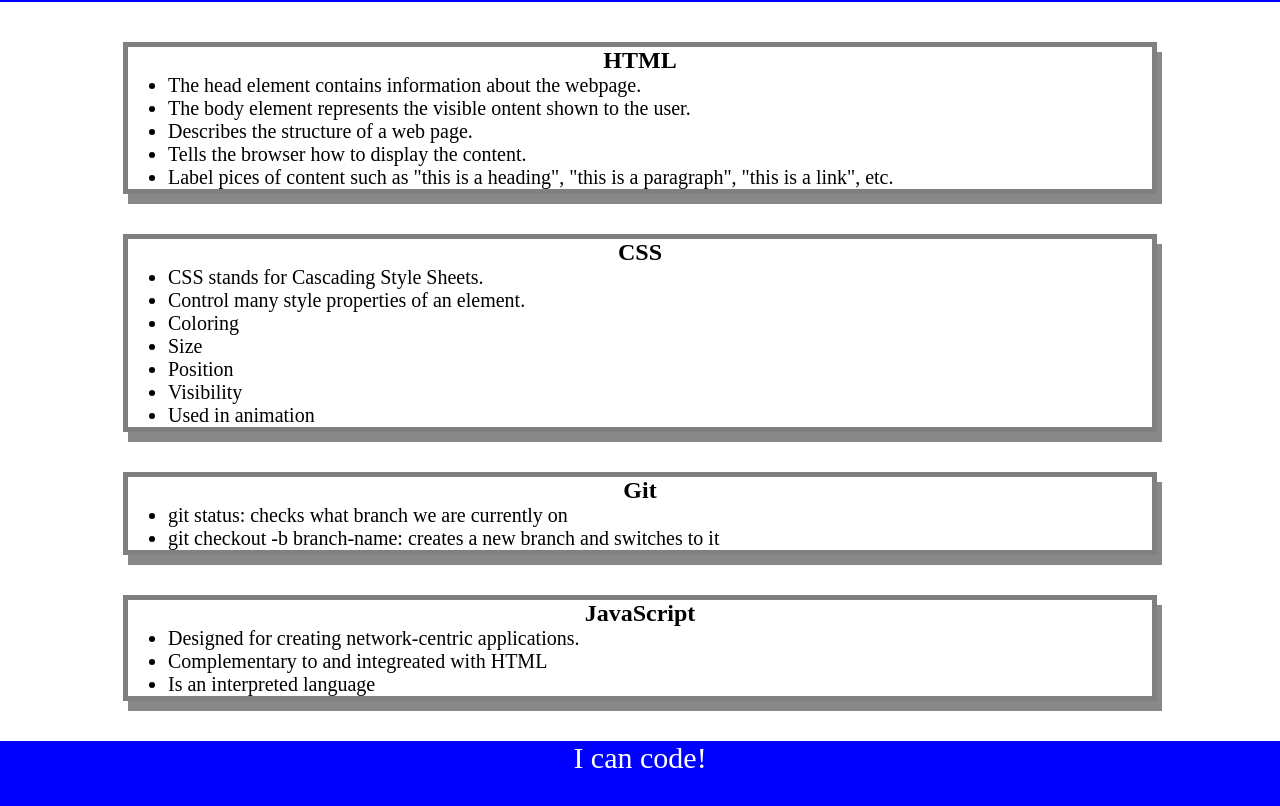
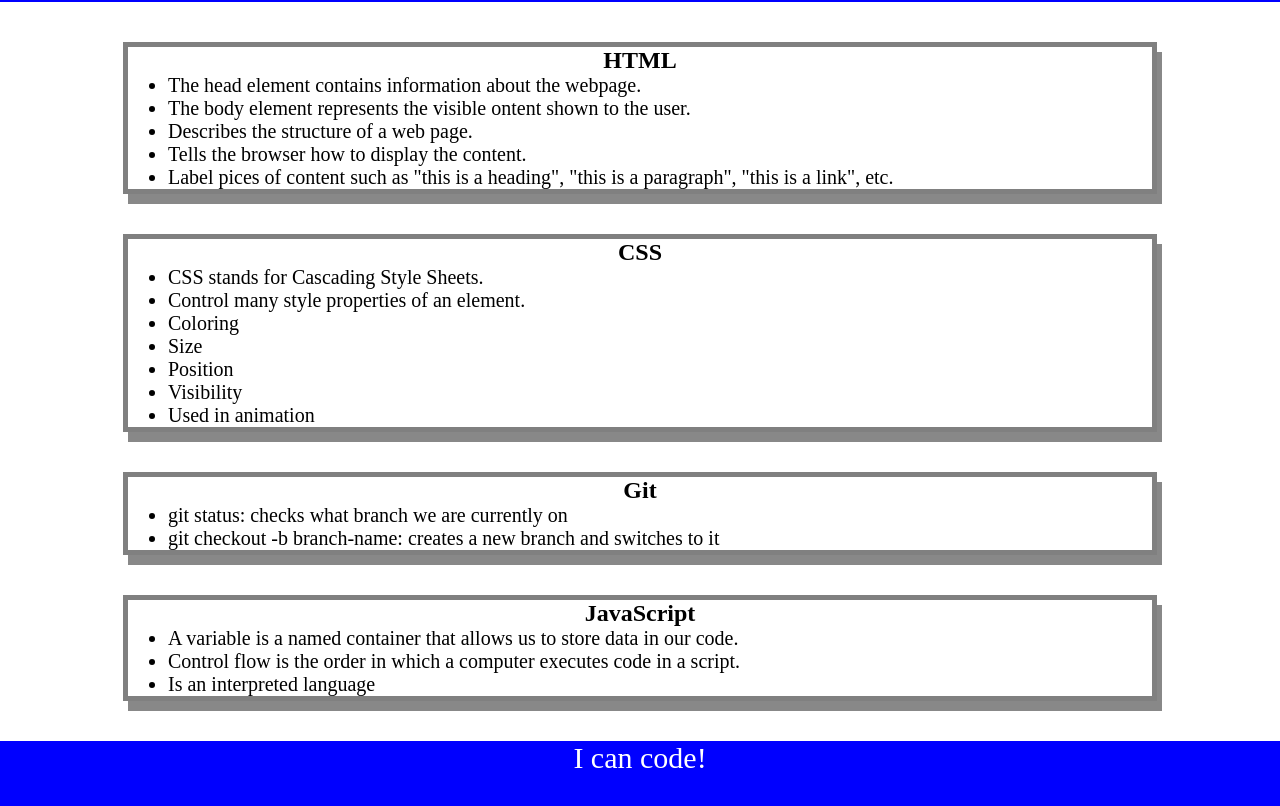
Before and after one commit to Aseg02/Prework-study-guide, a plain HTML site: page index.html in a window 1280 px wide. Shown: the part 118-924 px from the top of the page. Drawn offline with Linux system fonts and the light colour scheme.

Commit message:
Debugged JavaScript

```diff
--- a/index.html
+++ b/index.html
@@ -52,8 +52,8 @@
    <section class="card" id="javascript-section">
     <h2>JavaScript</h2>
     <ul>
-       <li> Designed for creating network-centric applications.</li>
-        <li>Complementary to and integreated with HTML</li>
+      <li>A variable is a named container that allows us to store data in our code.</li>
+      <li>Control flow is the order in which a computer executes code in a script.</li>
         <li> Is an interpreted language</li>
     </ul>
    </section>
```
